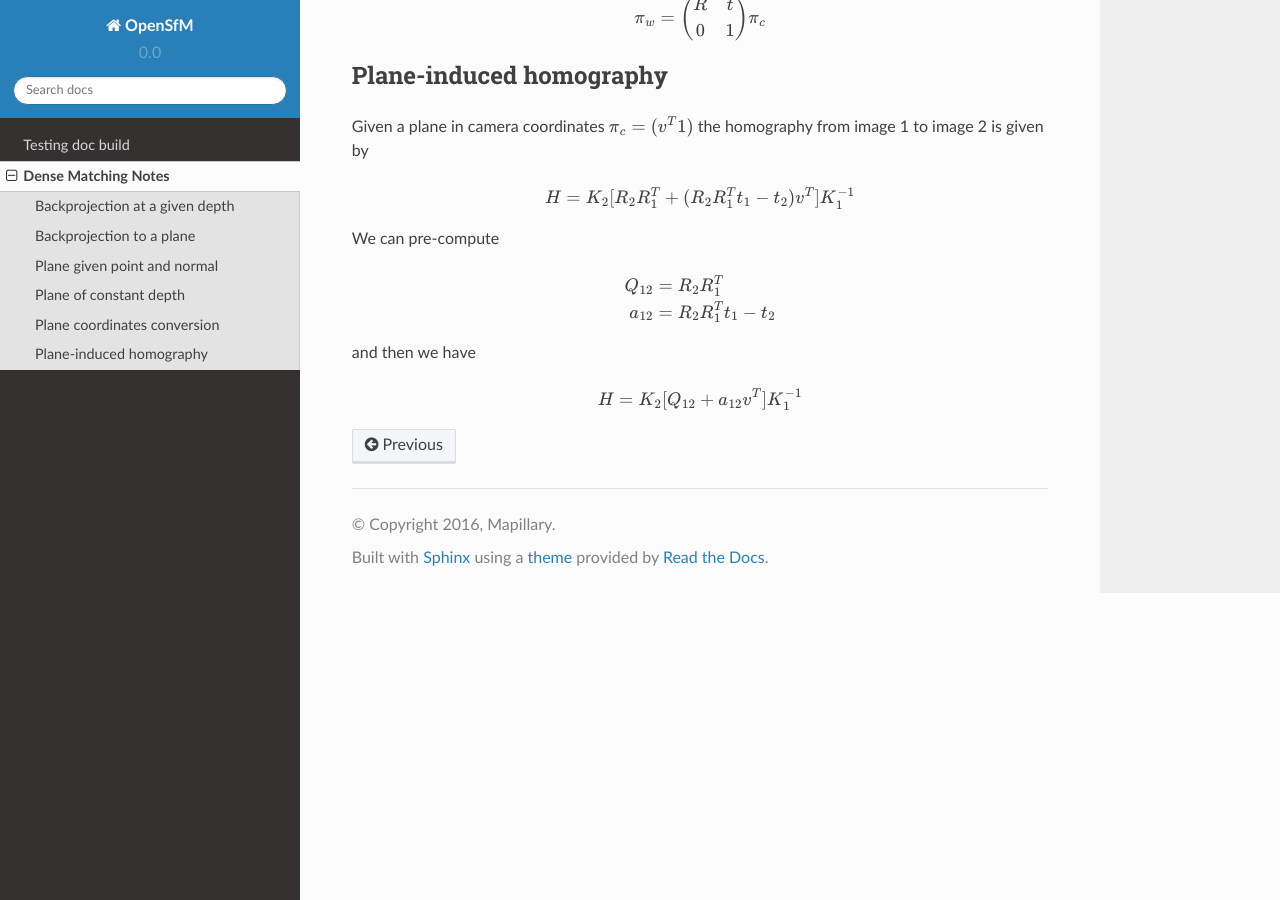
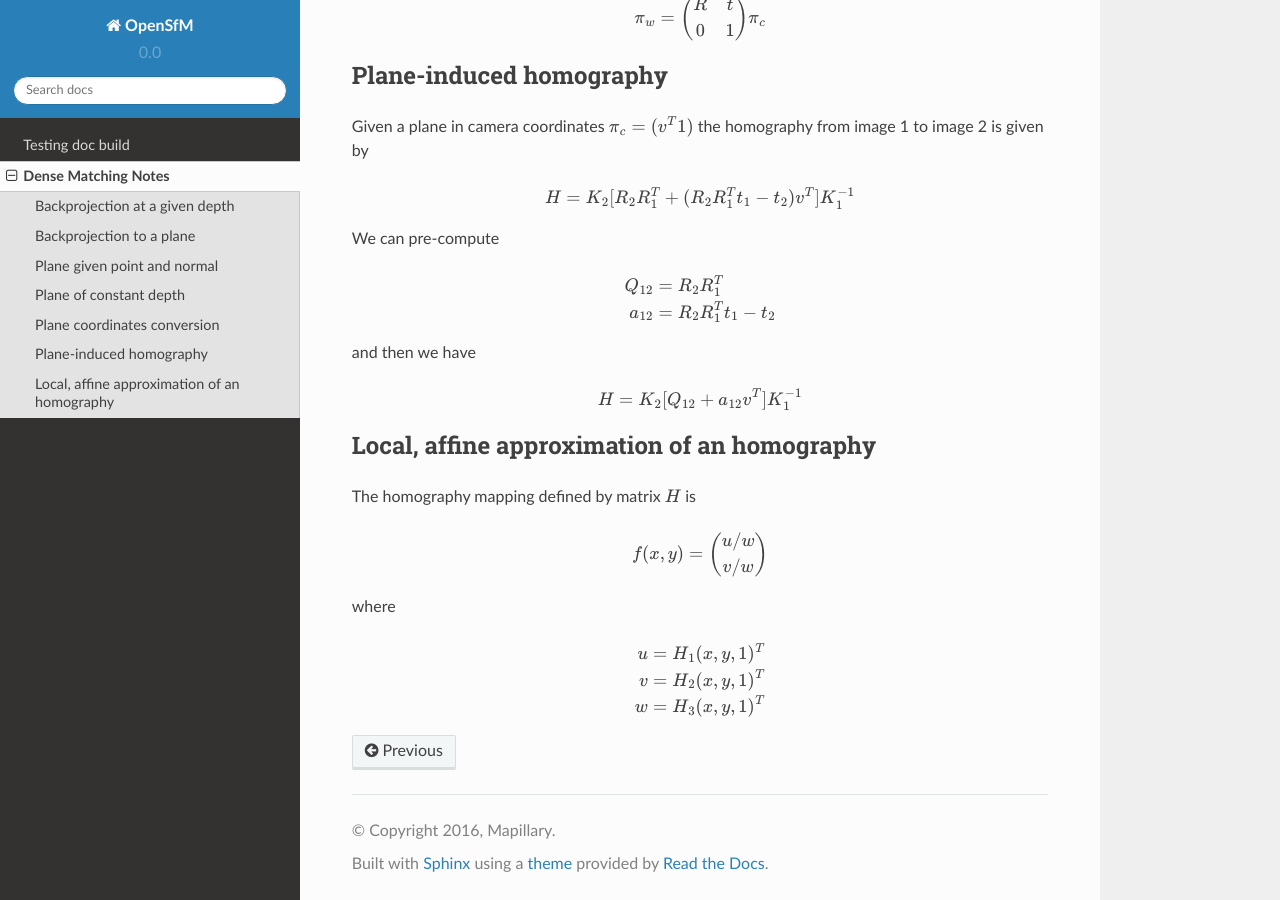
Before and after one commit to mapillary/OpenSfM, a Sphinx documentation site: the page built from doc/source/dense.rst, in a window 1280 px wide and 900 px high, scrolled down 1064 px. Built offline with Sphinx 7.4.7 and the Read the Docs theme 2.0.0, drawn with Linux system fonts in a browser that asks for light colours.

Commit message:
Local, affine approximation of the homography

```diff
--- a/doc/source/dense.rst
+++ b/doc/source/dense.rst
@@ -82,3 +82,32 @@ and then we have
 .. math::
 
    H = K_2 [Q_{12} + a_{12} v^T] K_1^{-1}
+
+
+Local, affine approximation of an homography
+--------------------------------------------
+
+The homography mapping defined by matrix :math:`H` is
+
+.. math::
+
+   f(x, y) = \begin{pmatrix} u / w \\
+                             v / w \end{pmatrix}
+where
+
+.. math::
+   u &= H_1 (x, y, 1)^T \\
+   v &= H_2 (x, y, 1)^T \\
+   w &= H_3 (x, y, 1)^T
+
+.. math:
+
+   Df(x, y) = \frac{1}{w^2}
+      \begin{pmatrix}
+         H_{11} w - u H_{31}  &  H_{12} w - u H_{32} \\
+         H_{21} w - v H_{31}  &  H_{22} w - v H_{32}
+      \end{pmatrix}
+
+.. math:
+
+   f(x, y) = f(x_0, y_0) + Df(x_0, y_0)(x - x_0, y - y_0)^T
```
Also changed, not shown: 1 other file.
